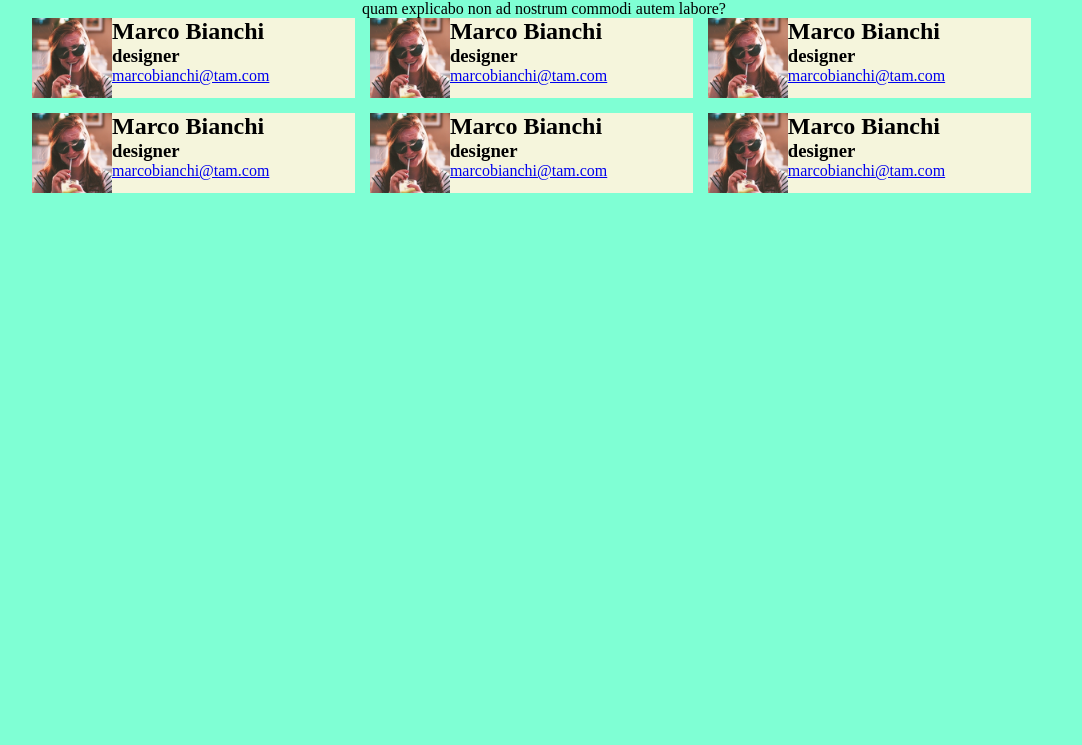
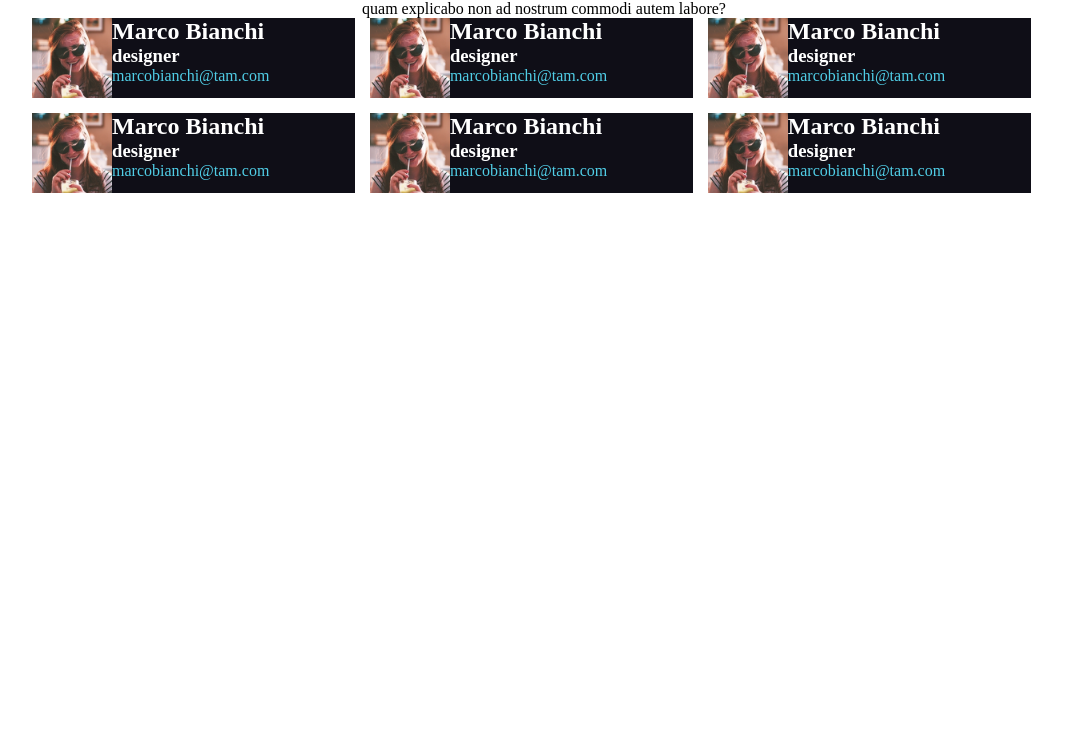
Before and after one commit to MatteoGaloni/html-css-float-cards, a plain HTML site: page index.html in a window 1280 px wide. Shown: the part 55-800 px from the top of the page, without its empty margins (96-1178 px from the left). Drawn offline with Linux system fonts and the light colour scheme.

Commit message:
style(main)add right colors

```diff
--- a/css/style.css
+++ b/css/style.css
@@ -5,7 +5,7 @@
 }
 
 body{
-    background-color: aquamarine;
+    background-color: white;
     margin: auto;
     width: 80%;
 }
@@ -15,7 +15,7 @@ header{
 }
 
 h1{
-    color: red;
+    color: #e53170;
 }
 
 .container{
@@ -33,13 +33,19 @@ img{
 }
 
 .element{
-    background-color: beige;
+    color: white;
+    background-color: #0f0e17;
     float: left;
     width: calc(33% - 15px);
     margin-right: 15px;
     margin-bottom: 15px;
 }
 
+.mail{
+    color: #50cde6;
+
+}
+
 .clearfix {
     clear: both;
 }
--- a/index.html
+++ b/index.html
@@ -5,7 +5,7 @@
     <meta charset="UTF-8">
     <meta http-equiv="X-UA-Compatible" content="IE=edge">
     <meta name="viewport" content="width=device-width, initial-scale=1.0">
-    <title>Document</title>
+    <title>MeetOurTeam</title>
 </head>
 <body>
     <!-- Titolo e paragrafo -->
@@ -25,7 +25,7 @@
                 <div class="marco">
                     <h2>Marco Bianchi</h2>
                     <h3>designer</h3>
-                    <p><a href="https://www.w3schools.com/">marcobianchi@tam.com</a></p>
+                    <p class= mail>marcobianchi@tam.com</p>
                 </div>
             </div>
 
@@ -34,7 +34,7 @@
                 <div class="marco">
                     <h2>Marco Bianchi</h2>
                     <h3>designer</h3>
-                    <p><a href="https://www.w3schools.com/">marcobianchi@tam.com</a></p>
+                    <p class= mail>marcobianchi@tam.com</p>
                 </div>
             </div>
 
@@ -43,7 +43,7 @@
                 <div class="marco">
                     <h2>Marco Bianchi</h2>
                     <h3>designer</h3>
-                    <p><a href="https://www.w3schools.com/">marcobianchi@tam.com</a></p>
+                    <p class= mail>marcobianchi@tam.com</p>
                 </div>
             </div>
 
@@ -56,7 +56,7 @@
                 <div class="marco">
                     <h2>Marco Bianchi</h2>
                     <h3>designer</h3>
-                    <p><a href="https://www.w3schools.com/">marcobianchi@tam.com</a></p>
+                    <p class= mail>marcobianchi@tam.com</p>
                 </div>
             </div>
 
@@ -65,7 +65,7 @@
                 <div class="marco">
                     <h2>Marco Bianchi</h2>
                     <h3>designer</h3>
-                    <p><a href="https://www.w3schools.com/">marcobianchi@tam.com</a></p>
+                    <p class= mail>marcobianchi@tam.com</p>
                 </div>
             </div>
 
@@ -74,7 +74,7 @@
                 <div class="marco">
                     <h2>Marco Bianchi</h2>
                     <h3>designer</h3>
-                    <p><a href="https://www.w3schools.com/">marcobianchi@tam.com</a></p>
+                    <p class= mail>marcobianchi@tam.com</p>
                 </div>
             </div>
 
```
